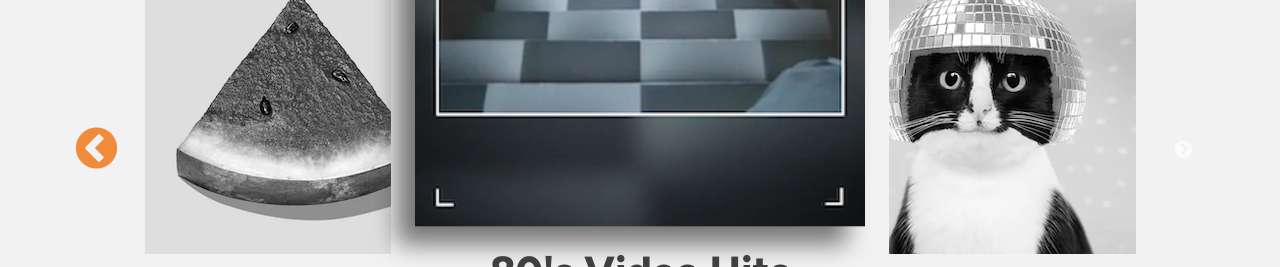
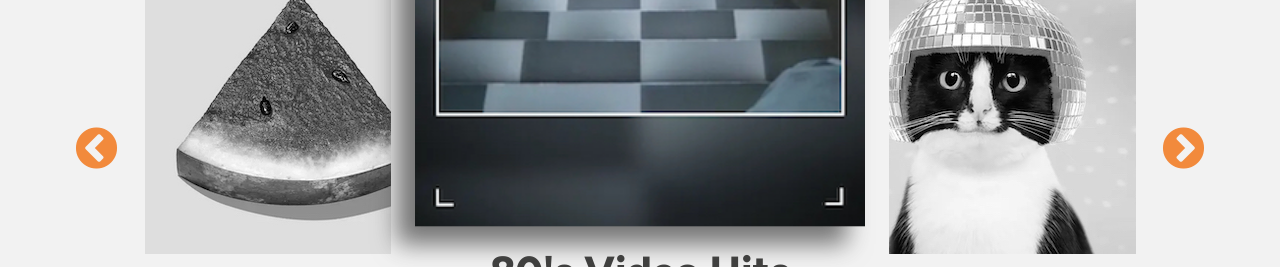
Before and after one commit to jlbarn11/git-418-final-example, a plain HTML site: page index.html in a window 1280 px wide. Shown: the part 2180-2447 px from the top of the page. Drawn offline with nearby package versions, Linux system fonts and the light colour scheme; no server answers.

Commit message:
Update styles.css
correction to styles for accessible slick slider next button

```diff
--- a/styles.css
+++ b/styles.css
@@ -509,7 +509,7 @@ body.dark #weather img{
     outline: 6px solid transparent;
 }
 
-.slick-prev:before, body.dark .slick-next:before{
+.slick-prev:before, .slick-next:before{
     font-size: 3rem;
     color: var(--accent);
 }
```
